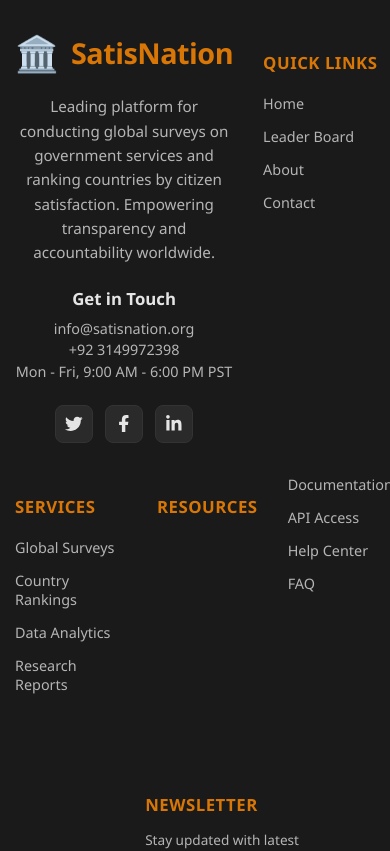
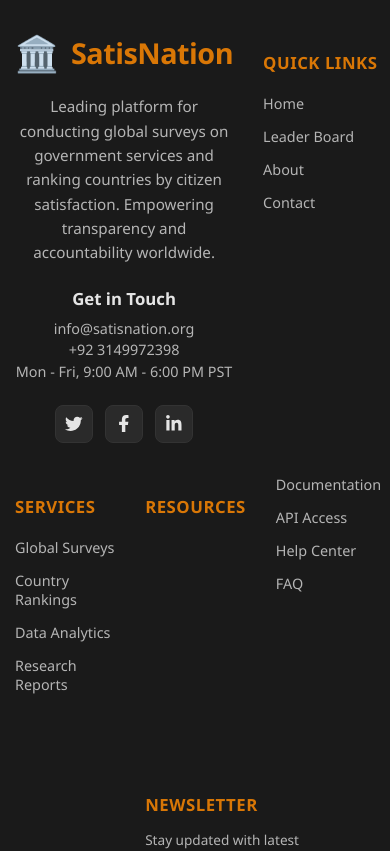
Before and after one commit to ayaz7964/CivilAnalytics-, a React (Vite) app in the folder frontEnd/: page / in a window 390 px wide. Shown: the part 2878-3729 px from the top of the page. Built offline with nearby package versions, Linux system fonts and the light colour scheme; no server answers.

Commit message:
resource

```diff
--- a/frontEnd/src/Css/Footer.css
+++ b/frontEnd/src/Css/Footer.css
@@ -315,7 +315,7 @@
     margin-left: -50%;
   }
   .resources{
-    margin-left: -45%;
+    margin-left: -50%;
   }
   .FooterPro-NewsletterInput {
     border-radius: 5px;
```
